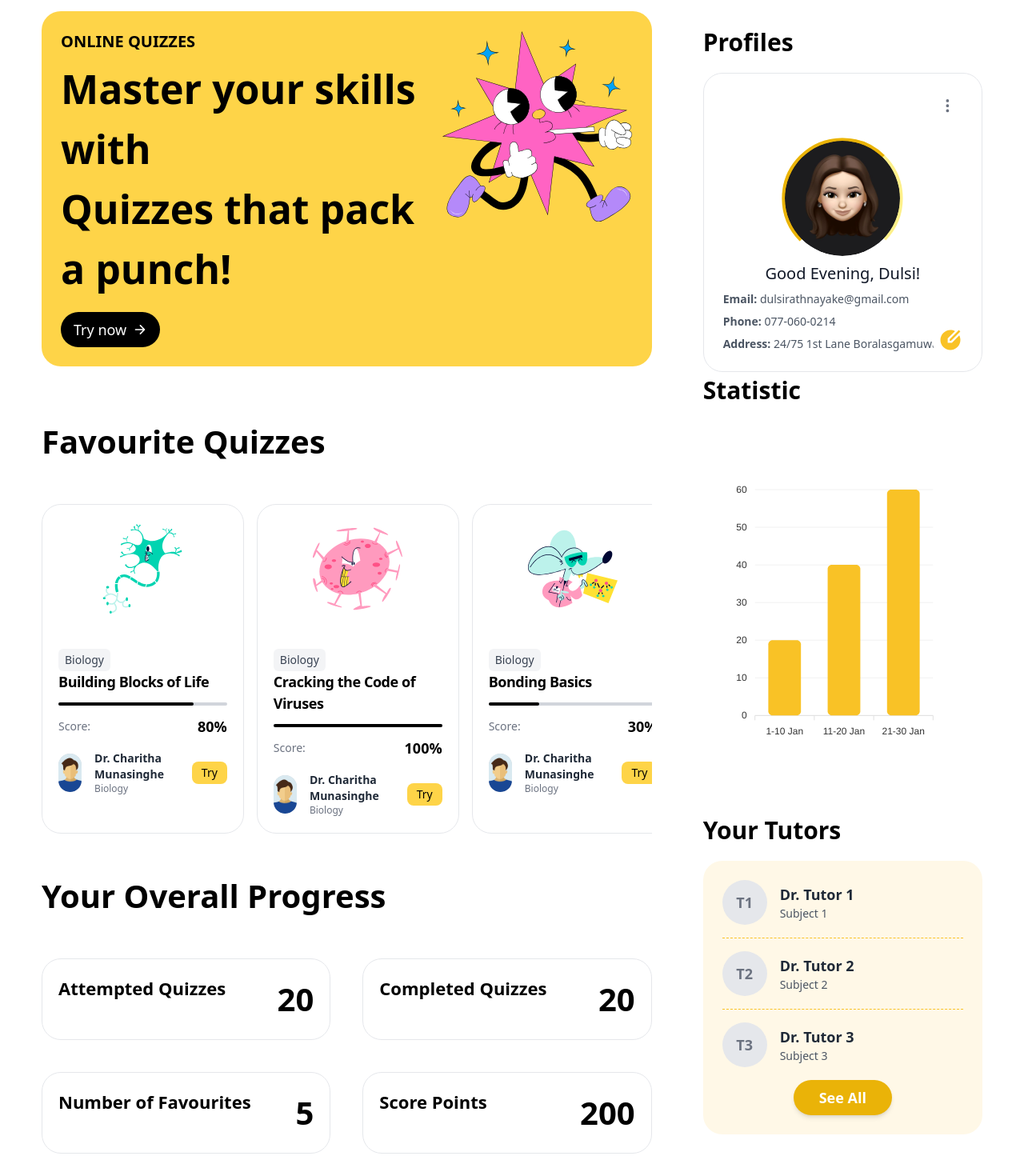
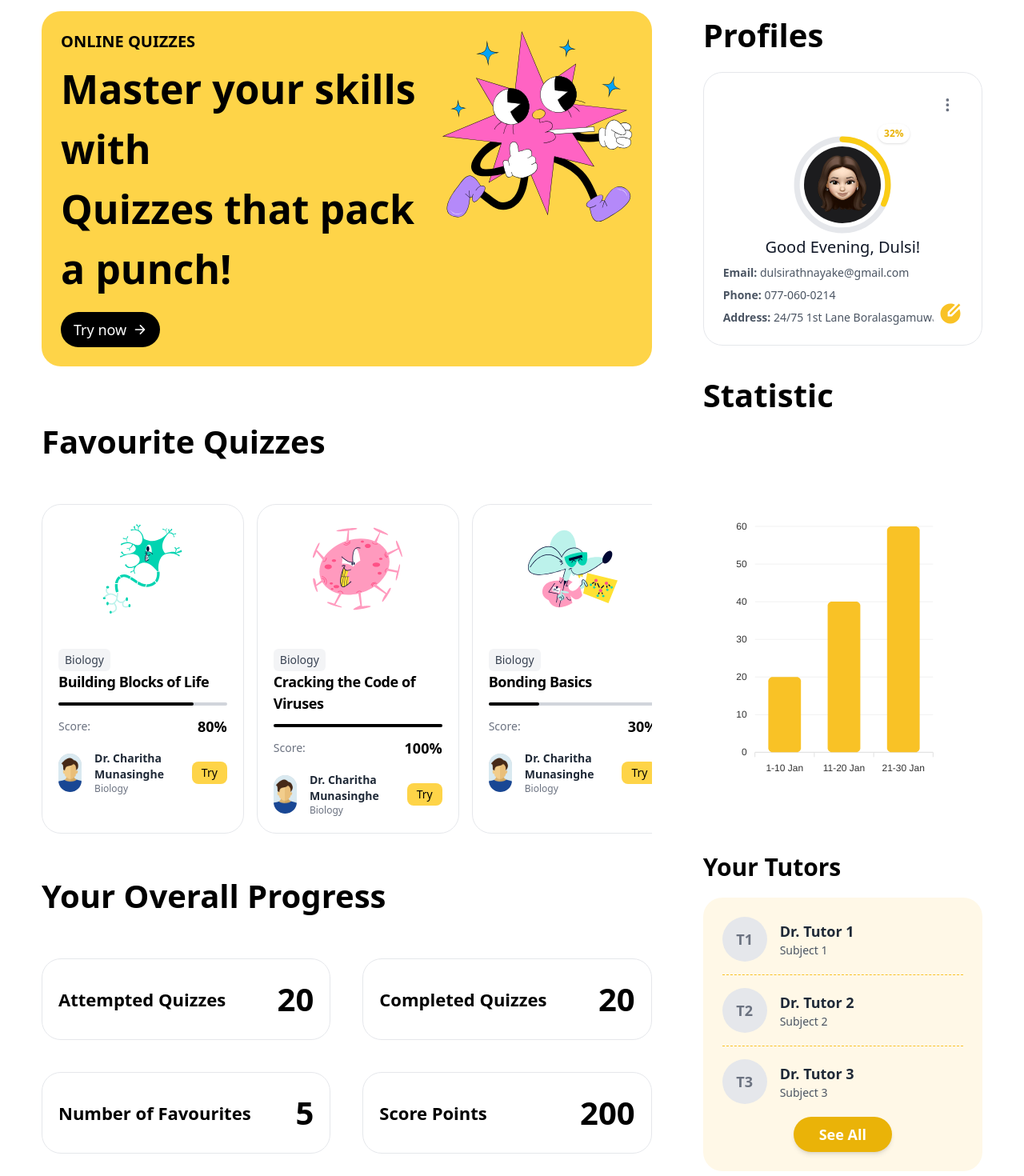
Before and after one commit to Webminds-designs/NeverMindsWeb, a React (Vite) app in the folder frontend/: page /dashboard in a window 1280 px wide. Shown: the part 140-1610 px from the top of the page at 80% size. Built offline with nearby package versions, Linux system fonts and the light colour scheme.

Commit message:
UI Updates on ProfileDashboard, ProfileCard (Font Sizes Paddings) ProfileCard - Added a new progress bar for the profile completion around the profile image

```diff
--- a/frontend/src/App.jsx
+++ b/frontend/src/App.jsx
@@ -1,7 +1,6 @@
 import React from "react";
 import { BrowserRouter as Router, Route, Routes } from "react-router-dom";
 import Home from "./Pages/Home";
-import ProfileDashboard from "./components/ProfileDashboard";
 import Badges from "./components/Badges";
 import Progress from "./components/Progress";
 import Favourites from "./components/Favourites";
--- a/frontend/src/Pages/Dashboard.jsx
+++ b/frontend/src/Pages/Dashboard.jsx
@@ -13,7 +13,9 @@ export default function Home() {
   if (
     location.pathname === "/" ||
     location.pathname === "/dashboard" ||
-    location.pathname === "/badges"
+    location.pathname === "/badges" ||
+    location.pathname === "/progress" ||
+    location.pathname === "/favourites"
   ) {
     header = <LOGUHeader />;
   } else if (location.pathname === "/home" || location.pathname === "/checkout") {
--- a/frontend/src/components/ProfileCard.jsx
+++ b/frontend/src/components/ProfileCard.jsx
@@ -38,22 +38,21 @@ const ProfileCard = ({
       {/* Profile Details */}
       <div className="flex flex-col items-center mt-4">
         {/* Profile Image with Circular Progress Bar */}
-        <div className="relative w-40 h-40">
+        <div className="relative w-32 h-32">
           {/* Circular Progress Bar */}
           <svg
-            className="absolute top-0 left-0 w-full h-full rotate-[135deg]"
+            className="absolute top-0 left-0 w-full h-full"
             viewBox="0 0 36 36"
             xmlns="http://www.w3.org/2000/svg"
           >
-            {/* Background Circle (Gauge) */}
+            {/* Background Circle */}
             <circle
               cx="18"
               cy="18"
               r="16"
               fill="none"
-              className="stroke-current text-yellow-200"
+              stroke="#e5e7eb" /* Light gray background */
               strokeWidth="2"
-              strokeDasharray="75 100"
             ></circle>
 
             {/* Progress Circle */}
@@ -62,19 +61,26 @@ const ProfileCard = ({
               cy="18"
               r="16"
               fill="none"
-              className="stroke-current text-yellow-500"
+              stroke="#facc15" /* Yellow for progress */
               strokeWidth="2"
-              strokeDasharray="50 100"
+              strokeDasharray="32 100" /* 32% progress */
+              strokeLinecap="round"
+              transform="rotate(-90 18 18)" /* Rotate for progress to start at the top */
             ></circle>
           </svg>
 
           {/* Profile Image */}
-          <div className="absolute inset-2 rounded-full overflow-hidden">
+          <div className="absolute inset-4 rounded-full overflow-hidden">
             <img
-              className="w-full h-full rounded-full object-cover"
-              src={profileImage}
+              className="w-full h-full object-cover"
+              src={profileImage} /* Replace with your profile image URL */
               alt={`${name}'s profile`}
             />
+          </div>
+
+          {/* Percentage Label */}
+          <div className="absolute top-0 right-0 translate-x-1/2 -translate-y-1/2 bg-white text-yellow-500 text-xs font-bold px-2 py-1 rounded-full shadow">
+            32%
           </div>
         </div>
 
--- a/frontend/src/components/ProfileDashboard.jsx
+++ b/frontend/src/components/ProfileDashboard.jsx
@@ -121,7 +121,7 @@ const ProfileDashboard = () => {
             </h3>
           </div>
           <div className="grid md:grid-cols-2 grid-cols-1 gap-10 ">
-            <div className="p-5 bg-white rounded-3xl  flex justify-between border border-gray-200">
+            <div className="p-5 bg-white rounded-3xl  flex justify-between items-center border border-gray-200">
               <h4 className="font-bold text-left md:text-[22px] text-[20px]">
                 Attempted Quizzes
               </h4>
@@ -129,7 +129,7 @@ const ProfileDashboard = () => {
                 20
               </p>
             </div>
-            <div className="p-5 bg-white rounded-3xl  flex justify-between border border-gray-200">
+            <div className="p-5 bg-white rounded-3xl  flex justify-between items-center border border-gray-200">
               <h4 className="font-bold text-left md:text-[22px] text-[20px]">
                 Completed Quizzes
               </h4>
@@ -137,7 +137,7 @@ const ProfileDashboard = () => {
                 20
               </p>
             </div>
-            <div className="p-5 bg-white rounded-3xl  flex justify-between border border-gray-200">
+            <div className="p-5 bg-white rounded-3xl  flex justify-between items-center border border-gray-200">
               <h4 className="font-bold text-left md:text-[22px] text-[20px]">
                 Number of Favourites
               </h4>
@@ -145,7 +145,7 @@ const ProfileDashboard = () => {
                 5
               </p>
             </div>
-            <div className="p-5 bg-white rounded-3xl  flex justify-between border border-gray-200">
+            <div className="p-5 bg-white rounded-3xl  flex justify-between items-center border border-gray-200">
               <h4 className="font-bold text-left md:text-[22px] text-[20px]">
                 Score Points
               </h4>
@@ -159,8 +159,8 @@ const ProfileDashboard = () => {
         {/* Right Section */}
         <div className="hidden lg:flex flex-col w-4/12 p-8">
           {/* Profile Card */}
-          <div>
-            <h3 className="text-[30px] font-bold mt-4 mb-4">Profiles</h3>
+          <div className="">
+            <h3 className="xl:text-[40px] md:text-[30px] text-[25px] font-bold mb-4">Profiles</h3>
           </div>
           <div className="flex flex-col items-center justify-center">
             <ProfileCard
@@ -175,8 +175,8 @@ const ProfileDashboard = () => {
           </div>
 
           {/* Static Table */}
-          <div>
-            <h3 className="text-[30px] font-bold mb-4">Statistic</h3>
+          <div className="my-8">
+            <h3 className="xl:text-[40px] md:text-[30px] text-[25px] font-bold mb-4">Statistic</h3>
           </div>
           <div className="my-8">
             <DashBarChart />
```
